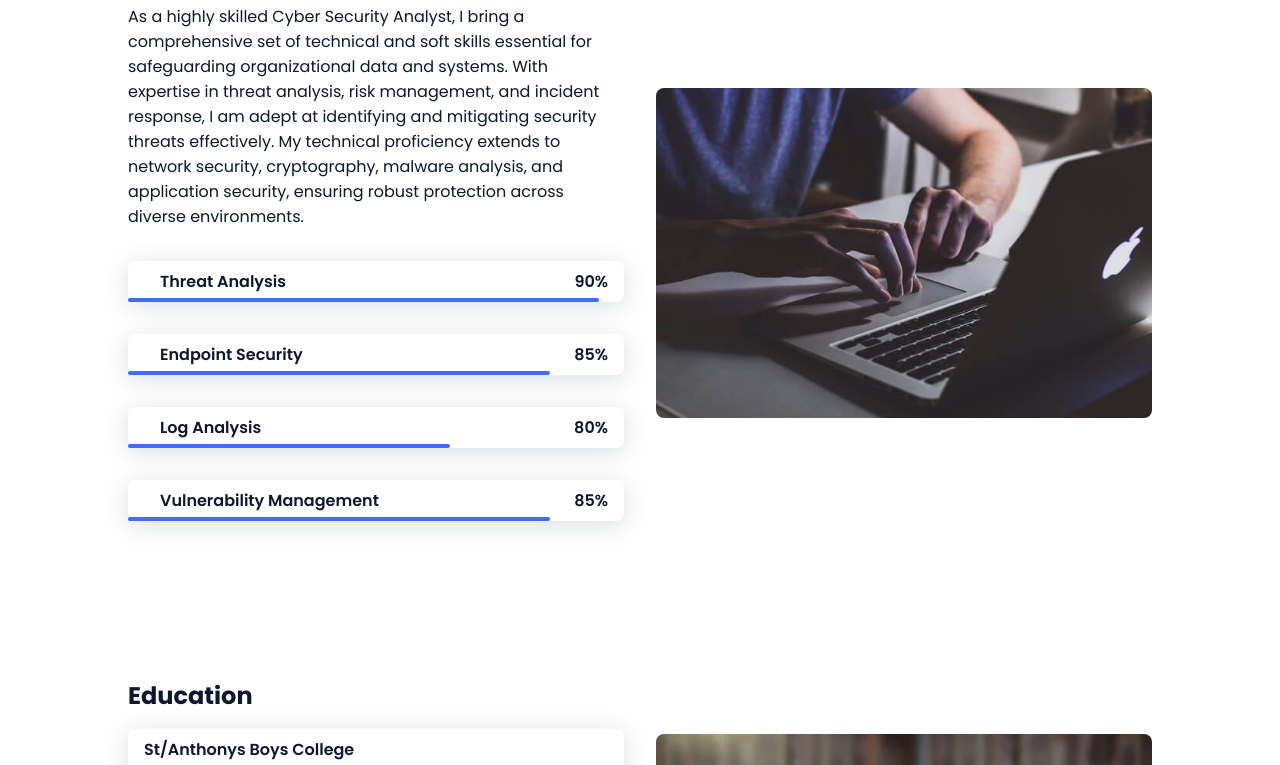
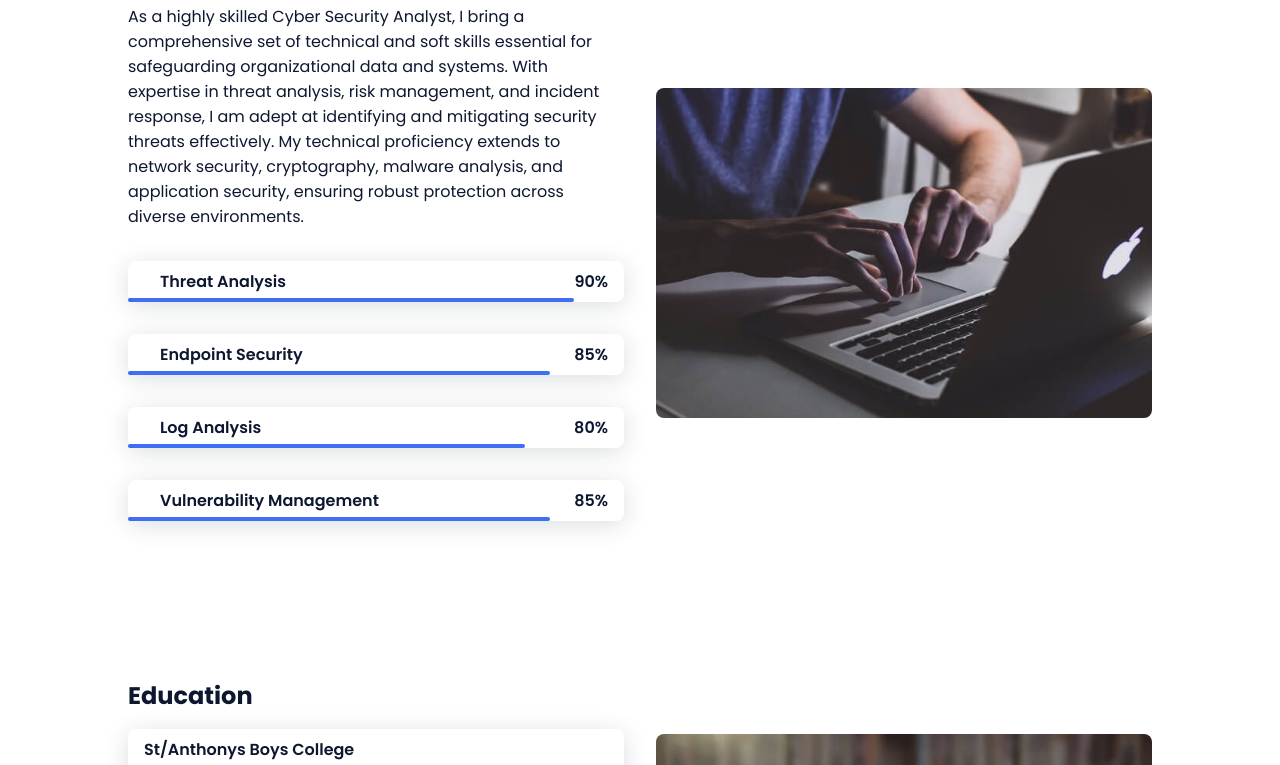
Before and after one commit to Pavatheripper/Pavatheripper.github.io, a plain HTML site: page index.html in a window 1280 px wide. Shown: the part 1788-2553 px from the top of the page. Drawn offline with nearby package versions, Linux system fonts and the light colour scheme.

Commit message:
Update styles.css

```diff
--- a/assets/css/styles.css
+++ b/assets/css/styles.css
@@ -298,13 +298,13 @@ img {
   z-index: var(--z-back);
 }
 .skills__html {
-  width: 95%;
+  width: 90%;
 }
 .skills__css {
   width: 85%;
 }
 .skills__js {
-  width: 65%;
+  width: 80%;
 }
 .skills__ux {
   width: 85%;
```
